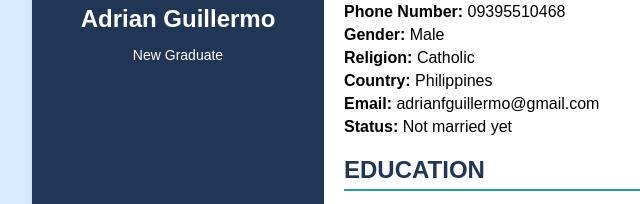
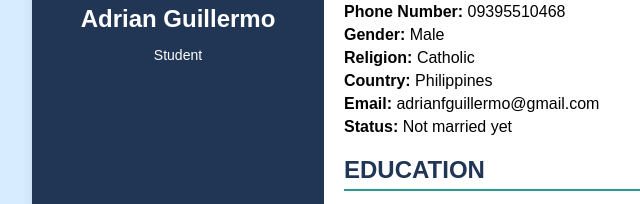
Before and after one commit to Yozora251/Yozora251.github.io, a plain HTML site: page TS1/index.html in a window 1280 px wide. Shown: the part 177-381 px from the top of the page, 208-848 px from the left. Drawn offline with Linux system fonts and the light colour scheme.

Commit message:
update index

```diff
--- a/TS1/index.html
+++ b/TS1/index.html
@@ -11,7 +11,7 @@
         <div class="sidebar" id="sidebar">
             <img src="pic.jpg" alt="Profile Picture" class="profile-pic">
             <h1>Adrian Guillermo</h1>
-            <p>New Graduate</p>
+            <p>Student</p>
         </div>
         <div class="content" id="content">
             <section>
```
